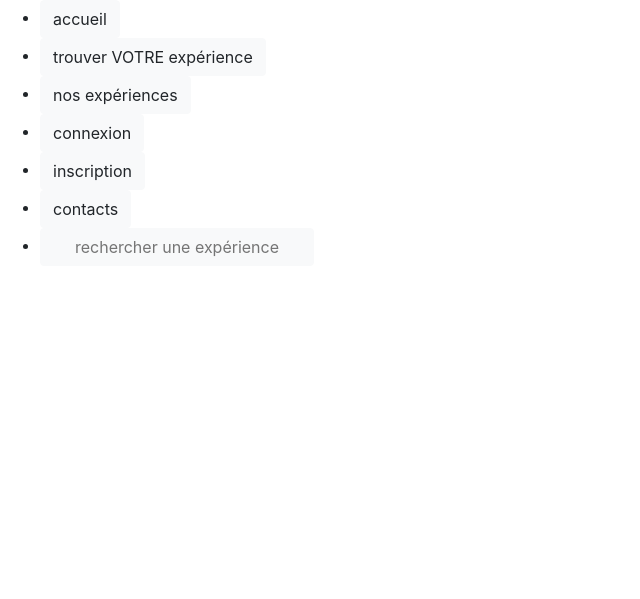
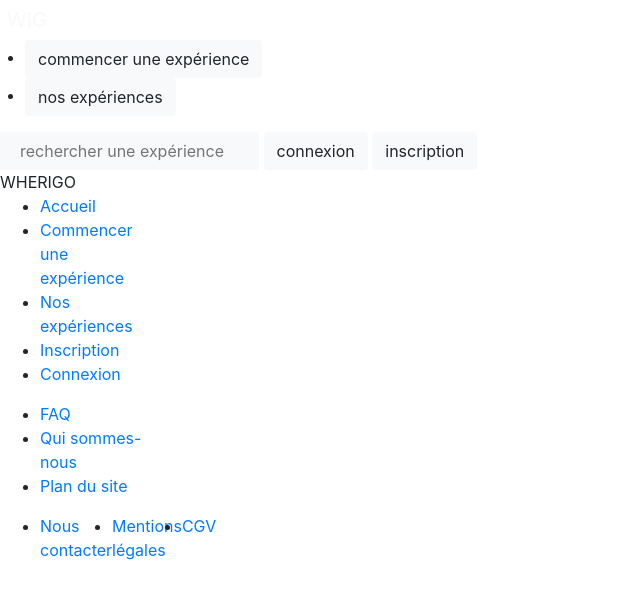
Before and after one commit to Fargui/WhereIGo, a Symfony app: template templates/main/index.html.twig in a window 1280 px wide. Shown: the top 599 px of the page, without its empty margins (0-640 px from the left). Run offline with Twig, Linux system fonts and the light colour scheme; the template is opened without the code that fills it, so the values that code supplies are empty; some libraries are stand-ins or nearby versions.

Commit message:
Ajout header / footer resp sur base.html.twig

```diff
--- a/templates/base.html.twig
+++ b/templates/base.html.twig
@@ -1,30 +1,95 @@
 <!DOCTYPE html>
 <html>
+
 <head>
     <meta charset="UTF-8">
     <meta name="viewport" content="width=device-width, initial-scale=1">
     <title>{% block title %}Where I Go - Expériences uniques{% endblock %}</title>
 
     <link rel="stylesheet" href="https://maxcdn.bootstrapcdn.com/bootstrap/4.0.0/css/bootstrap.min.css">
-        <link href="https://fonts.googleapis.com/css2?family=Manrope:wght@200;300;400;500;523;600;700;800&display=swap" rel="stylesheet">
+    <link href="https://fonts.googleapis.com/css2?family=Manrope:wght@200;300;400;500;523;600;700;800&display=swap"
+        rel="stylesheet">
     {{ encore_entry_link_tags('app') }}
     {% block stylesheets %}{% endblock %}
 </head>
+
 <body>
 
 
+
+    <div class="page">
+
+        {# HEADER #}
+
+        <header>
+
+            <div class="row">
+                <nav class="nav-links">
+                    <div class="logo" class="col-lg-2 col-xl-2">
+                        <li> <a class="navbar-brand text-light mr-0" href="">WIG</a></li>
+                    </div>
+                    <ul class="bloc-middle" class="col-lg-6 col-xl-6">
+                        <li><a href="" class="start btn btn-light">commencer une expérience</a></li>
+                        <li><a href="" class="experience btn btn-light">nos expériences</a></li>
+                    </ul>
+                    <div class="bloc-end" class="col-lg-4 col-xl-4">
+                        <input type="text" placeholder="rechercher une expérience" class="search btn btn-light">
+                        <a href="" class="connexion btn btn-light">connexion</a>
+                        <a href="" class="inscription btn btn-light">inscription</a>
+                    </div>
+                </nav>
+            </div>
+        </header>
 
 
         <main>
             {% block body %}{% endblock %}
         </main>
 
+        {# FOOTER #}
+        <footer>
+
+            <div class="row">
+                <div class="footer-container">
+
+                    <div class="logo-footer col-lg-3">
+                        <span>WHERIGO</span>
+                    </div>
+
+                    <div class="left-footer-container">
 
 
+                        <div class="nav-footer col-lg-6 col-6">
+                            <ul>
+                                <li><a href="">Accueil</a></li>
+                                <li><a href="">Commencer une expérience</a></li>
+                                <li><a href="">Nos expériences</a></li>
+                                <li><a href="">Inscription</a></li>
+                                <li><a href="">Connexion</a></li>
+                            </ul>
+                        </div>
 
-        {# <footer>
-           <p class="text-center">WhereIGo - Tous droits reservés </p>
-        </footer> #}
+                        <div class="middle-footer col-lg-6 col-6">
+                            <ul>
+                                <li><a href="">FAQ</a></li>
+                                <li><a href="">Qui sommes-nous</a></li>
+                                <li><a href="">Plan du site</a></li>
+                            </ul>
+                        </div>
+
+                    </div>
+
+                    <div class="end-footer col-lg-3 col-12">
+                        <ul class="d-flex">
+                            <li><a href="">Nous contacter</a></li>
+                            <li><a href="">Mentions légales</a></li>
+                            <li><a href="">CGV</a></li>
+                        </ul>
+                    </div>
+                </div>
+            </div>
+        </footer>{# footer #}
+</div>{# Page #}
 
     <script src="https://code.jquery.com/jquery-3.2.1.min.js"></script>
     <script src="https://maxcdn.bootstrapcdn.com/bootstrap/4.0.0/js/bootstrap.min.js"></script>
@@ -32,4 +97,5 @@
     {{ encore_entry_script_tags('app') }}
     {% block javascripts %}{% endblock %}
 </body>
+
 </html>
--- a/templates/main/index.html.twig
+++ b/templates/main/index.html.twig
@@ -4,17 +4,5 @@
 
 {% block body %}
 
-<div class="page">
 
-    <ul>
-        <li><a href="" class="btn btn-light">accueil</a></li>
-        <li><a href="" class="btn btn-light">trouver VOTRE expérience</a></li>
-        <li><a href="" class="btn btn-light">nos expériences</a></li>
-        <li><a href="" class="btn btn-light">connexion</a></li>
-        <li><a href="" class="btn btn-light">inscription</a></li>
-        <li><a href="" class="btn btn-light">contacts</a></li>
-        <li><input type="text" placeholder="rechercher une expérience" class="btn btn-light"> </li>
-    </ul>
-
-</div>
 {% endblock %}
--- a/webpack.config.js
+++ b/webpack.config.js
@@ -56,19 +56,11 @@ Encore
     // enables Sass/SCSS support
     .enableSassLoader()
 
-    // uncomment if you use TypeScript
-    //.enableTypeScriptLoader()
-
-    // uncomment to get integrity="..." attributes on your script & link tags
-    // requires WebpackEncoreBundle 1.4 or higher
-    //.enableIntegrityHashes(Encore.isProduction())
-
-    // uncomment if you're having problems with a jQuery plugin
-    //.autoProvidejQuery()
-
-    // uncomment if you use API Platform Admin (composer req api-admin)
-    //.enableReactPreset()
-    //.addEntry('admin', './assets/js/admin.js')
+    .copyFiles({
+        from: './assets/images',
+        to: 'images/[path][name].[ext]',
+        pattern: /\.(png|jpg|jpeg)$/
+    })
 ;
 
 module.exports = Encore.getWebpackConfig();
```
Also changed, not shown: assets/css/app.scss (+4 -41 lines), assets/css/footer-responsive.scss (added, +20 -0 lines), assets/css/footer.scss (added, +17 -0 lines), assets/css/header-responsive.scss (added, +67 -0 lines), assets/css/header.scss (added, +78 -0 lines). Lines whose indentation alone changed are shown as unchanged.
